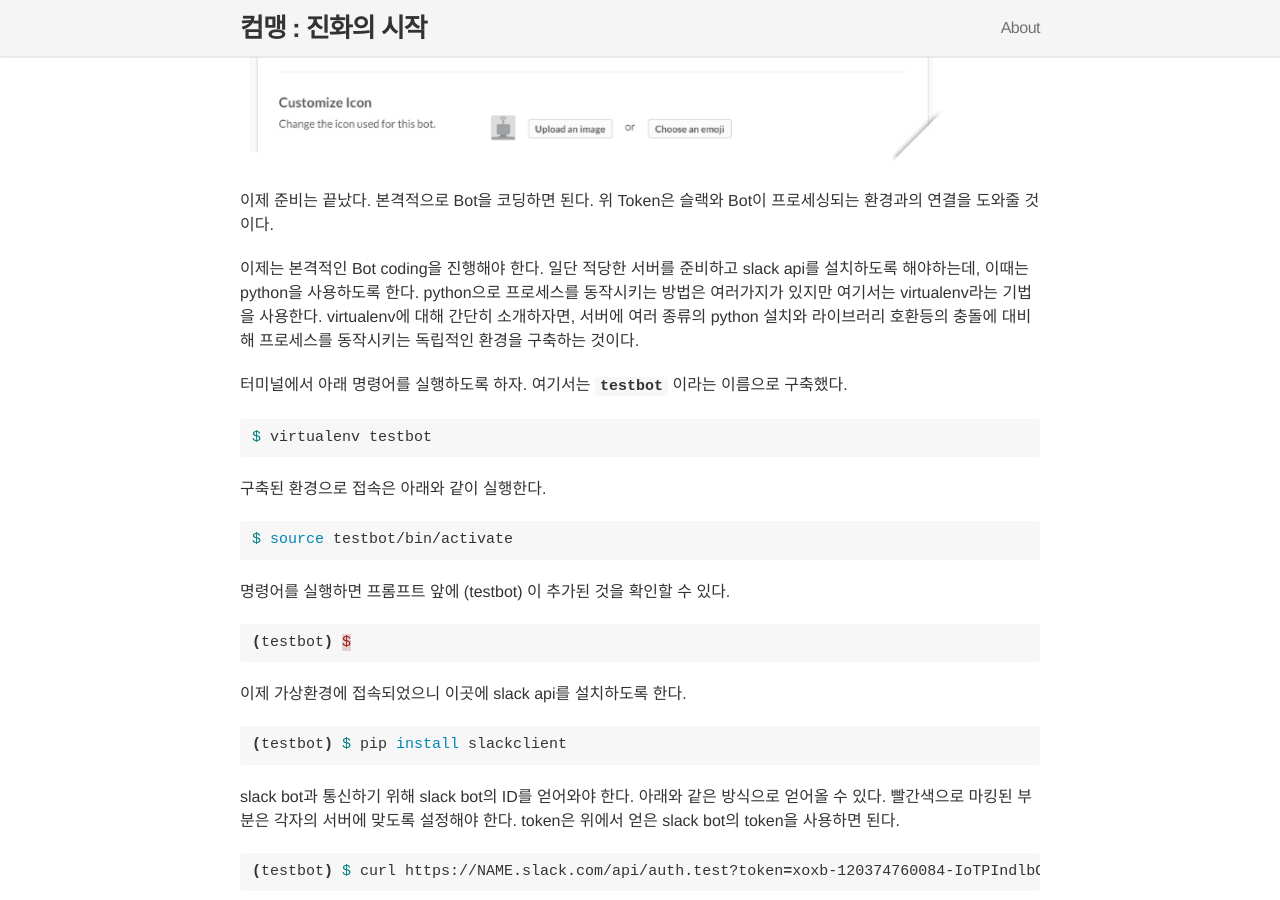
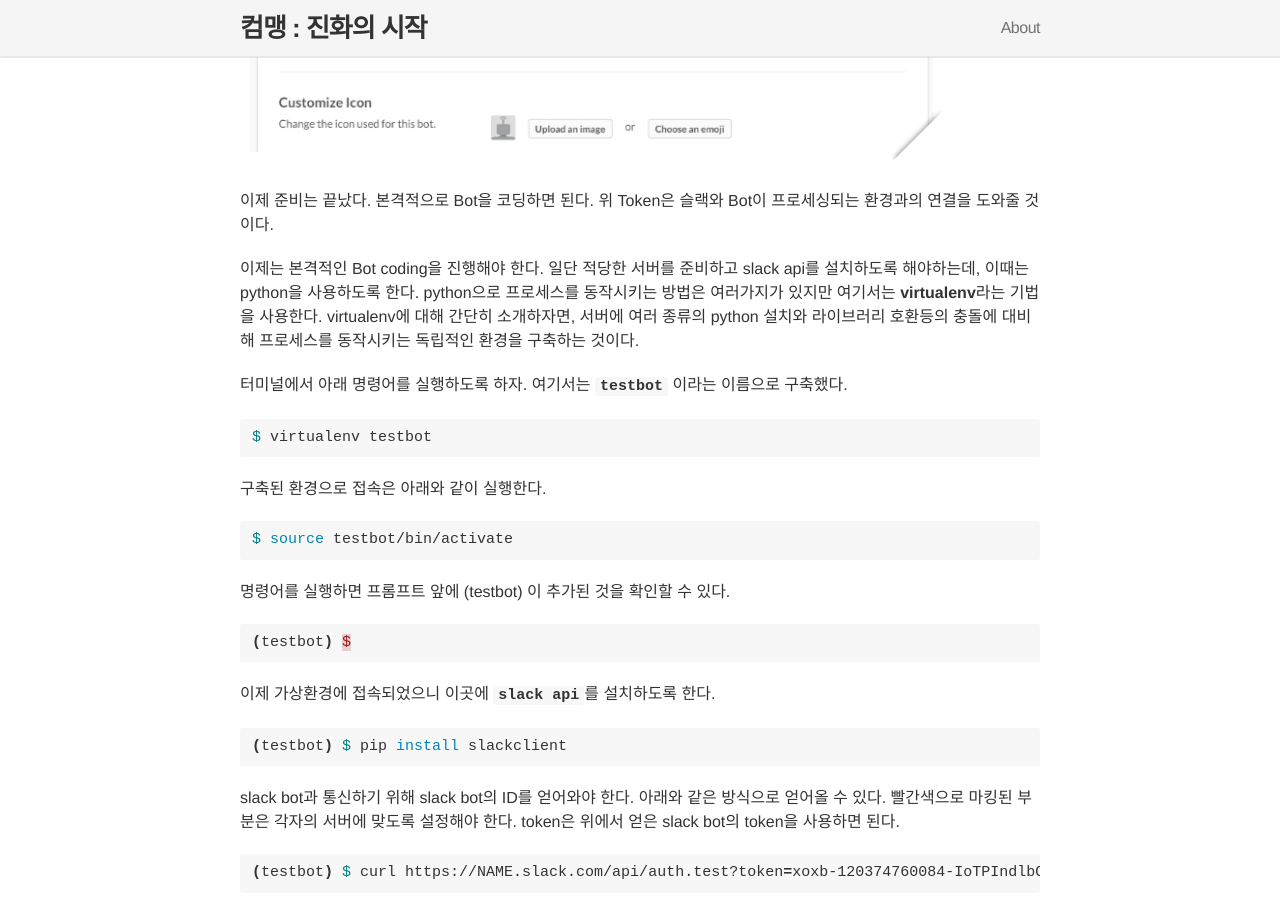
Before and after one commit to jybaek/jybaek.github.com, a Jekyll site: the page built from _posts/2017-01-27-create_slack_bot.md, in a window 1280 px wide and 900 px high, scrolled down 1725 px. Built offline with Jekyll 4.4.1, drawn with Linux system fonts in a browser that asks for light colours; nearby versions of some CDN libraries; comment, search, counter and statistics services are not loaded.

````diff
--- a/_posts/2017-01-27-create_slack_bot.md
+++ b/_posts/2017-01-27-create_slack_bot.md
@@ -21,13 +21,13 @@ title:  "슬랙봇 만들기"
 그리고나면 Bot의 이름을 정할 수 있다. 이 이름을 통해 채널에 초대하거나 1:1 대화를 진행할 수 있다. 봇이라는 특성을 생각해서 가급적 쉬운 이름으로 지정하고 다음 단계를 진행하도록 하자.
 <img src="/image/20170127/이미지_3.jpg"  style="max-width:100%;max-height:100%;">
 
-다음 단계는 Bot에 API Token을 얻고, 이미지를 입힐 수 있는 등의 Bot 설정 페이지다. 우선 언제든 수정 가능한 부분이므로 Token만 복사하고 넘어가도록 하자. (아래 `save integration`으로 저장해주면 된다.)
+다음 단계는 Bot에 API Token을 얻고, 이미지를 입힐 수 있는 등의 Bot 설정 페이지다. 우선 언제든 수정 가능한 부분이므로 Token만 복사하고 넘어가도록 하자. (아래 **`save integration`**으로 저장해주면 된다.)
 <img src="/image/20170127/이미지_5.jpg"  style="max-width:100%;max-height:100%;">
 
 
 이제 준비는 끝났다. 본격적으로 Bot을 코딩하면 된다. 위 Token은 슬랙와 Bot이 프로세싱되는 환경과의 연결을 도와줄 것이다.
 
-이제는 본격적인 Bot coding을 진행해야 한다. 일단 적당한 서버를 준비하고 slack api를 설치하도록 해야하는데, 이때는 python을 사용하도록 한다. python으로 프로세스를 동작시키는 방법은 여러가지가 있지만 여기서는 virtualenv라는 기법을 사용한다. virtualenv에 대해 간단히 소개하자면, 서버에 여러 종류의 python 설치와 라이브러리 호환등의 충돌에 대비해 프로세스를 동작시키는 독립적인 환경을 구축하는 것이다.
+이제는 본격적인 Bot coding을 진행해야 한다. 일단 적당한 서버를 준비하고 slack api를 설치하도록 해야하는데, 이때는 python을 사용하도록 한다. python으로 프로세스를 동작시키는 방법은 여러가지가 있지만 여기서는 **virtualenv**라는 기법을 사용한다. virtualenv에 대해 간단히 소개하자면, 서버에 여러 종류의 python 설치와 라이브러리 호환등의 충돌에 대비해 프로세스를 동작시키는 독립적인 환경을 구축하는 것이다.
 
 터미널에서 아래 명령어를 실행하도록 하자. 여기서는 **`testbot`** 이라는 이름으로 구축했다.
 
@@ -47,7 +47,7 @@ $ source testbot/bin/activate
 (testbot) $
 ```
 
-이제 가상환경에 접속되었으니 이곳에 slack api를 설치하도록 한다.
+이제 가상환경에 접속되었으니 이곳에 **`slack api`**를 설치하도록 한다.
 
 ```bash
 (testbot) $ pip install slackclient
````
